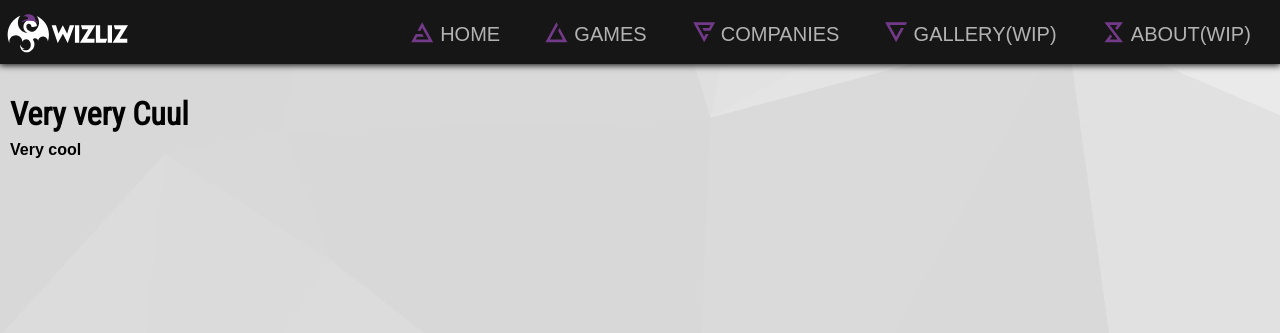
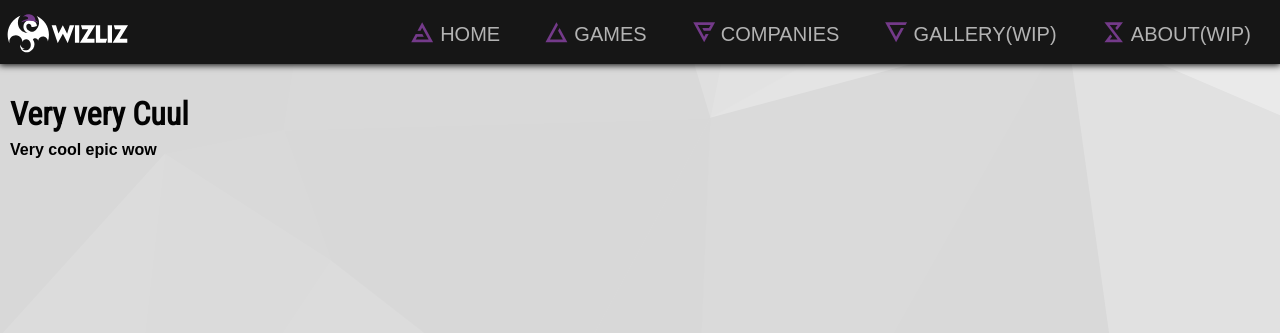
Before and after one commit to tolvubraut/wizliz, a Jekyll site: the page built from _news/2019-10-31-VeryCool.md, in a window 1280 px wide. Shown: the top 333 px of the page. Built offline with Jekyll 4.4.1, drawn with Linux system fonts in a browser that asks for light colours; some web fonts are replaced.

Commit message:
bit of cleanup

```diff
--- a/_news/2019-10-31-VeryCool.md
+++ b/_news/2019-10-31-VeryCool.md
@@ -1,6 +1,6 @@
 ---
-title: Gaming companies
+title: Very Epic Companies!
 ---
 # Very very Cuul
 
-Very cool
+Very cool epic wow
--- a/index.html
+++ b/index.html
@@ -19,8 +19,6 @@ layout: homepage
                             <span class="next-arrow icon-right-arrow"></span>
                         </a>
                     </div>
-
-
                     {% if index.mobileImage%}
                         <picture>
                             <source class="bigbackup" data-value="{{counter}}" media="(max-width: 800px)" srcset="{{site.baseurl}}{{index.mobileImage}}" alt="Slider Big Image">
@@ -58,7 +56,7 @@ layout: homepage
             <h1 class="news-header">Project - WIZLIZ Web Page</h1>
             <p>Þessi vefslóð heldur utan um leiki og leikja fyrirtæki</p>
             <div class="post-container">
-                <!-- Add modulo with grid to have 3xY for posts -->
+                <!-- Add modulo with grid to have 3 seperate post locations for posts -->
                 {% for post in site.news %}
                     <div class="post-item">
                         <a class="news-header linksBlock" href="{{site.baseurl}}/{{post.url}}">{{post.title}}</a>
```
